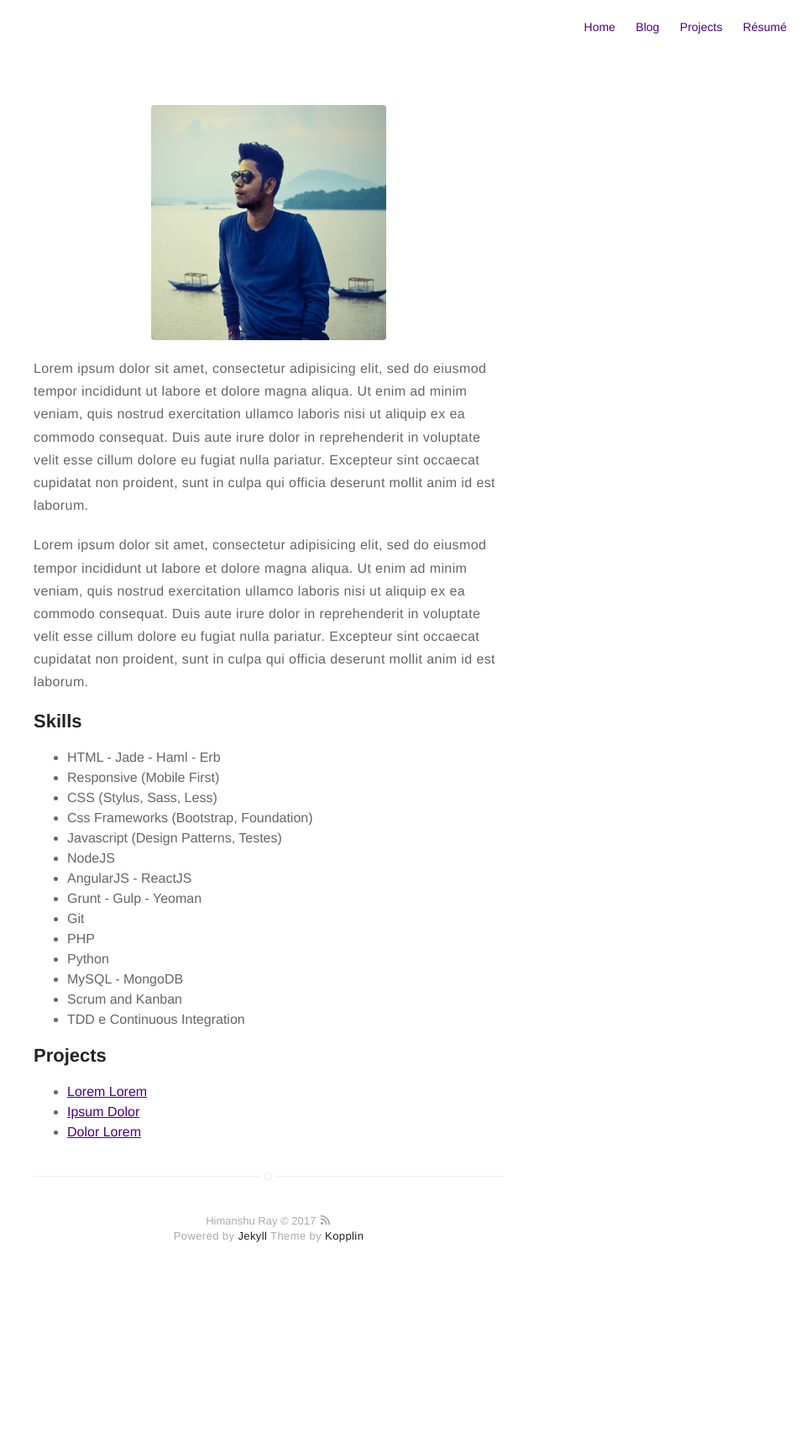
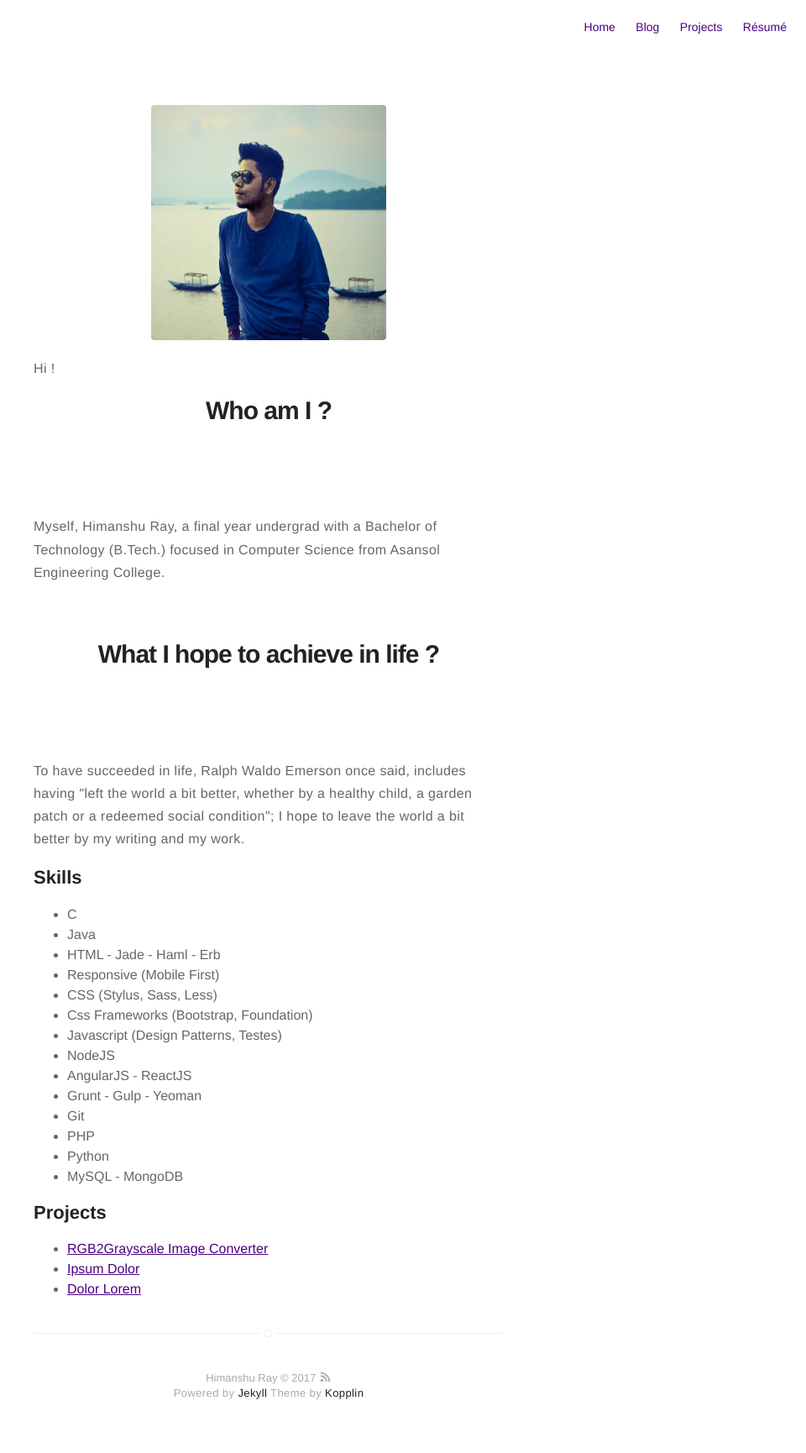
Before and after one commit to iamrayofhope/iamrayofhope.github.io, a Jekyll site: the page built from about.md, in a window 1280 px wide. Shown: the whole page at 84% size, without its empty margins (320-1280 px from the left). Built offline with Jekyll 4.4.1, drawn with Linux system fonts in a browser that asks for light colours; before the commit the page ends 1543 px from its top, so only the background shows below that.

Commit message:
Update about.md

```diff
--- a/about.md
+++ b/about.md
@@ -4,23 +4,23 @@ layout: page
 ---
 ![Profile Image]({{ site.url }}/{{ site.picture }})
 
-<p>Lorem ipsum dolor sit amet, consectetur adipisicing elit, sed do eiusmod
-tempor incididunt ut labore et dolore magna aliqua. Ut enim ad minim veniam,
-quis nostrud exercitation ullamco laboris nisi ut aliquip ex ea commodo
-consequat. Duis aute irure dolor in reprehenderit in voluptate velit esse
-cillum dolore eu fugiat nulla pariatur. Excepteur sint occaecat cupidatat non
-proident, sunt in culpa qui officia deserunt mollit anim id est laborum.</p>
+<p>Hi !</p>
+<h1>Who am I ?</h1>
+<br>
 
-<p>Lorem ipsum dolor sit amet, consectetur adipisicing elit, sed do eiusmod
-tempor incididunt ut labore et dolore magna aliqua. Ut enim ad minim veniam,
-quis nostrud exercitation ullamco laboris nisi ut aliquip ex ea commodo
-consequat. Duis aute irure dolor in reprehenderit in voluptate velit esse
-cillum dolore eu fugiat nulla pariatur. Excepteur sint occaecat cupidatat non
-proident, sunt in culpa qui officia deserunt mollit anim id est laborum.</p>
+<p>Myself, Himanshu Ray, a final year undergrad with a Bachelor of Technology (B.Tech.) focused in Computer Science from Asansol Engineering College.</p>
+
+<br>
+
+<h1>What I hope to achieve in life ?</h1>
+<br>
+<p>To have succeeded in life, Ralph Waldo Emerson once said, includes having "left the world a bit better, whether by a healthy child, a garden patch or a redeemed social condition"; I hope to leave the world a bit better by my writing and my work.</p>
 
 <h2>Skills</h2>
 
 <ul class="skill-list">
+	<li>C</li>
+	<li>Java</li>
 	<li>HTML - Jade - Haml - Erb</li>
 	<li>Responsive (Mobile First)</li>
 	<li>CSS (Stylus, Sass, Less)</li>
@@ -33,14 +33,12 @@ proident, sunt in culpa qui officia deserunt mollit anim id est laborum.</p>
 	<li>PHP</li>
 	<li>Python</li>
 	<li>MySQL - MongoDB</li>
-	<li>Scrum and Kanban</li>
-	<li>TDD e Continuous Integration</li>
 </ul>
 
 <h2>Projects</h2>
 
 <ul>
-	<li><a href="https://github.com/">Lorem Lorem</a></li>
+	<li><a href="https://github.com/">RGB2Grayscale Image Converter</a></li>
 	<li><a href="https://github.com/">Ipsum Dolor</a></li>
 	<li><a href="https://github.com/">Dolor Lorem</a></li>
 </ul>
```
